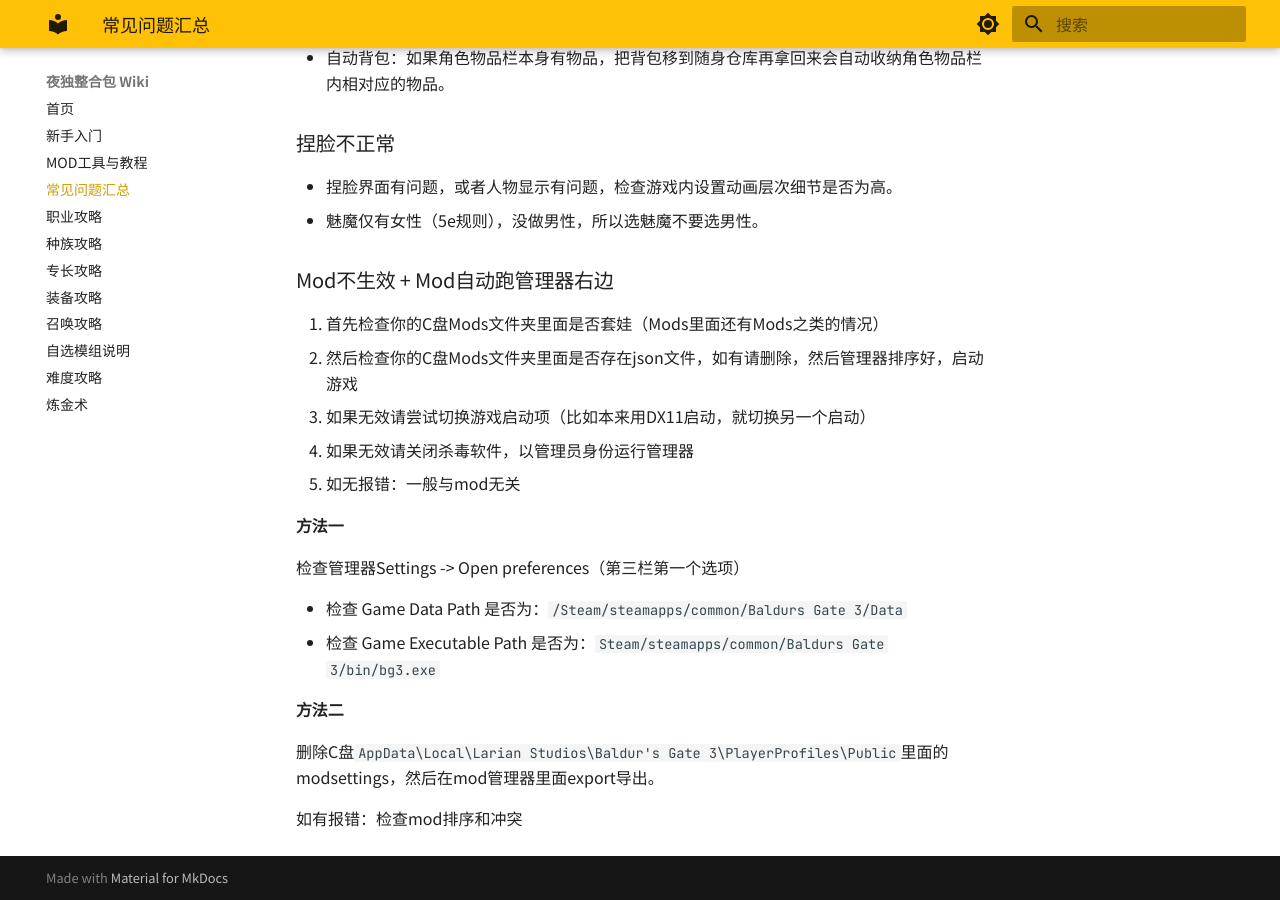
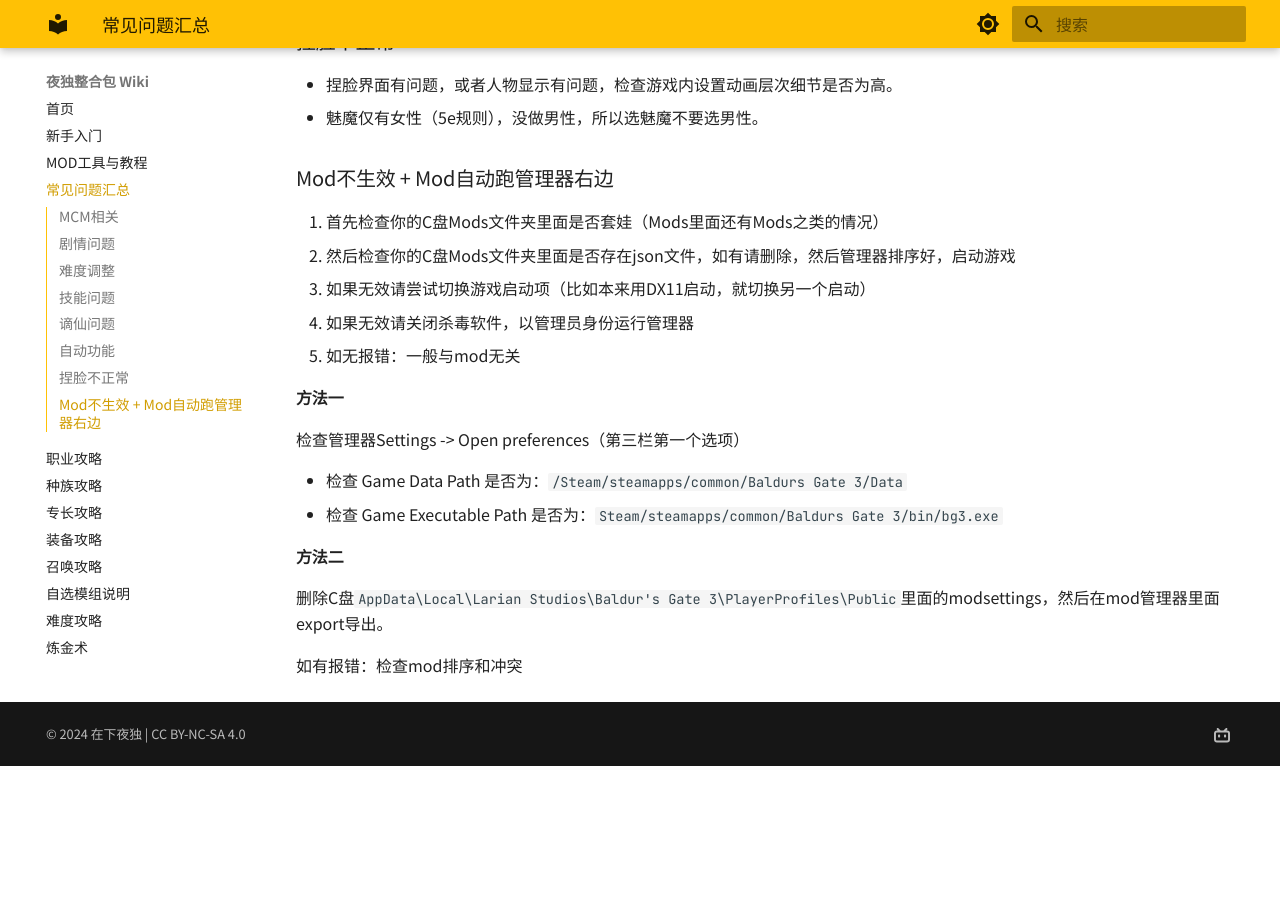
Before and after one commit to oiclyd/bg3-mod-wiki, an MkDocs documentation site: the page built from docs/ch3-faq.md, in a window 1280 px wide and 900 px high, scrolled down 1204 px. Built offline with MkDocs 1.6.1 and Material for MkDocs 9.7.7, drawn with Linux system fonts in a browser that asks for light colours; after the commit the page ends 1970 px from its top, so only the background shows below that.

Commit message:
恢复导航折叠功能、页脚B站按钮和版权信息

```diff
--- a/mkdocs.yml
+++ b/mkdocs.yml
@@ -23,17 +23,29 @@
     text: Noto Sans SC
     code: JetBrains Mono
   features:
+    - navigation.sections
+    - navigation.expand
     - navigation.top
+    - toc.integrate
+    - search.suggest
+    - search.highlight
+    - content.code.copy
+  custom_dir: overrides
+  extra_css:
+    - stylesheets/extra.css
 
 plugins:
   - search:
       lang: zh
 
 markdown_extensions:
+  - admonition
+  - pymdownx.details
+  - pymdownx.superfences
   - tables
   - toc:
       permalink: true
-      toc_depth: 2
+      toc_depth: 3
 
 nav:
   - 首页: index.md
@@ -48,3 +60,14 @@
   - 自选模组说明: ch10-mod.md
   - 难度攻略: ch11-difficulty.md
   - 炼金术: ch12-alchemy.md
+
+extra:
+  social:
+    - icon: fontawesome/brands/bilibili
+      link: https://space.bilibili.com/
+      name: B站主页
+  generator: false
+
+copyright: |
+  &copy; 2024 在下夜独 |
+  <a href="https://creativecommons.org/licenses/by-nc-sa/4.0/">CC BY-NC-SA 4.0</a>
```
Also changed, not shown: docs/stylesheets/extra.css (+39 -6 lines).
